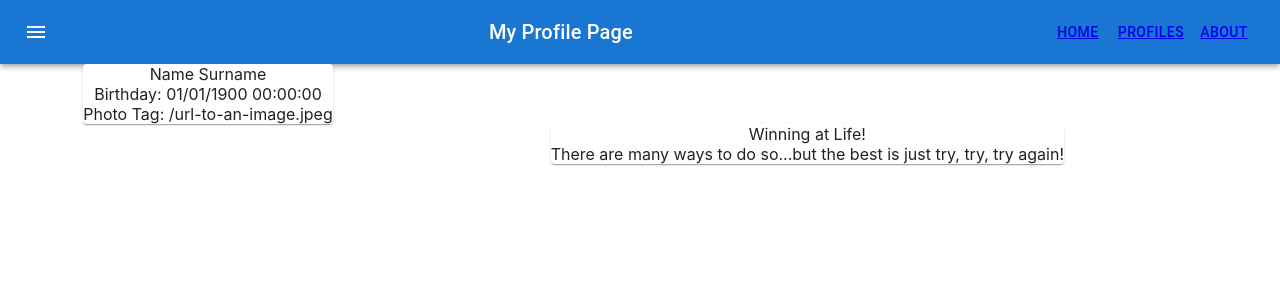
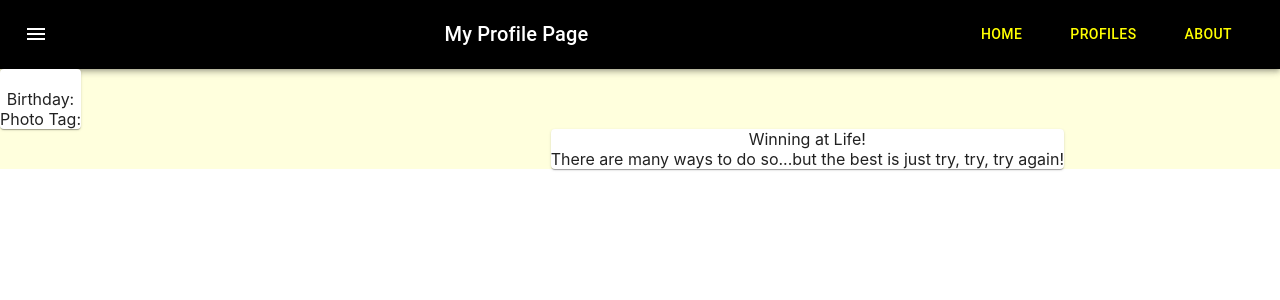
Before and after one commit to jpmhaggerty/react-router-checkpoint, a React (Create React App) app: page /home in a window 1280 px wide. Shown: the top 300 px of the page. Built offline with nearby package versions, Linux system fonts and the light colour scheme.

Commit message:
Fooling around with style elements

```diff
--- a/src/App.css
+++ b/src/App.css
@@ -1,31 +1,17 @@
 .App {
   text-align: center;
-}
-
-.App-logo {
-  height: 40vmin;
-  pointer-events: none;
-}
-
-@media (prefers-reduced-motion: no-preference) {
-  .App-logo {
-    animation: App-logo-spin infinite 20s linear;
-  }
+  background-color: #FFFFDD;
 }
 
 .App-header {
   background-color: #282c34;
-  min-height: 100vh;
+  min-height: 10%;
   display: flex;
   flex-direction: column;
   align-items: center;
   justify-content: center;
   font-size: calc(10px + 2vmin);
   color: white;
-}
-
-.App-link {
-  color: #61dafb;
 }
 
 @keyframes App-logo-spin {
@@ -36,3 +22,7 @@
     transform: rotate(360deg);
   }
 }
+
+.MuiAppBar-colorPrimary {
+  background-color: red;
+}
--- a/src/components/ButtonAppBar.js
+++ b/src/components/ButtonAppBar.js
@@ -8,10 +8,16 @@ import IconButton from '@mui/material/IconButton';
 import MenuIcon from '@mui/icons-material/Menu';
 import { Link } from "react-router-dom";
 
+const linkStyle = {
+  margin: "1rem",
+  textDecoration: "none",
+  color: 'yellow'
+};
+
 export default function ButtonAppBar({title}) {
   return (
     <Box sx={{ flexGrow: 1, width: 1 }}>
-      <AppBar position="static" color="primary">
+      <AppBar position="static" sx={{bgcolor: "#000000"}}>
         <Toolbar>
           <IconButton
             size="large"
@@ -26,13 +32,13 @@ export default function ButtonAppBar({title}) {
             {title}
           </Typography>
           <Button color="inherit">
-            <Link to="/home">Home</Link>
+            <Link to="/home" style={linkStyle}>Home</Link>
           </Button>
           <Button color="inherit">
-            <Link to="/profiles">Profiles</Link>
+            <Link to="/profiles" style={linkStyle}>Profiles</Link>
           </Button>
           <Button color="inherit">
-            <Link to="/about">About</Link>
+            <Link to="/about" style={linkStyle}>About</Link>
           </Button>
         </Toolbar>
       </AppBar>
--- a/src/components/Home.js
+++ b/src/components/Home.js
@@ -6,25 +6,21 @@ import Card from "@mui/material/Card";
 function Home({ myProfile }) {
   return (
     <div className="App">
-      <header className="App-header-stub">
+      <header className="App-header">
         <ButtonAppBar title="My Profile Page" />
       </header>
       <main>
         <Grid>
-          <Grid sx={{ flexGrow: 1 }} container spacing={2}>
-            <Grid item xs={4}>
-              <Grid container justifyContent="center" spacing={2}>
-                {myProfile.personalProfile.map((item, value) => (
-                  <Grid key={value} item>
-                    <Card>
-                      {item.firstName} {item.lastName}
-                      <br></br>
-                      Birthday: {item.birthday}
-                      <br></br>
-                      Photo Tag: {item.profileImage}
-                    </Card>
-                  </Grid>
-                ))}
+          <Grid sx={{ flexGrow: 1 }} container spacing={0}>
+            <Grid item xs={0}>
+              <Grid container justifyContent="center" spacing={0}>
+                <Card>
+                  {myProfile.personalProfile.firstName} {myProfile.personalProfile.lastName}
+                  <br></br>
+                  Birthday: {myProfile.personalProfile.birthday}
+                  <br></br>
+                  Photo Tag: {myProfile.personalProfile.profileImage}
+                </Card>
               </Grid>
             </Grid>
           </Grid>
--- a/src/components/Profiles.js
+++ b/src/components/Profiles.js
@@ -8,7 +8,7 @@ import ProfilePicture from "./ProfilePicture.js";
 function Profiles({ myProfile }) {
   return (
     <div className="App">
-      <header className="App-header-stub">
+      <header className="App-header">
         <ButtonAppBar title="Community Profiles" />
       </header>
       <main>
```
